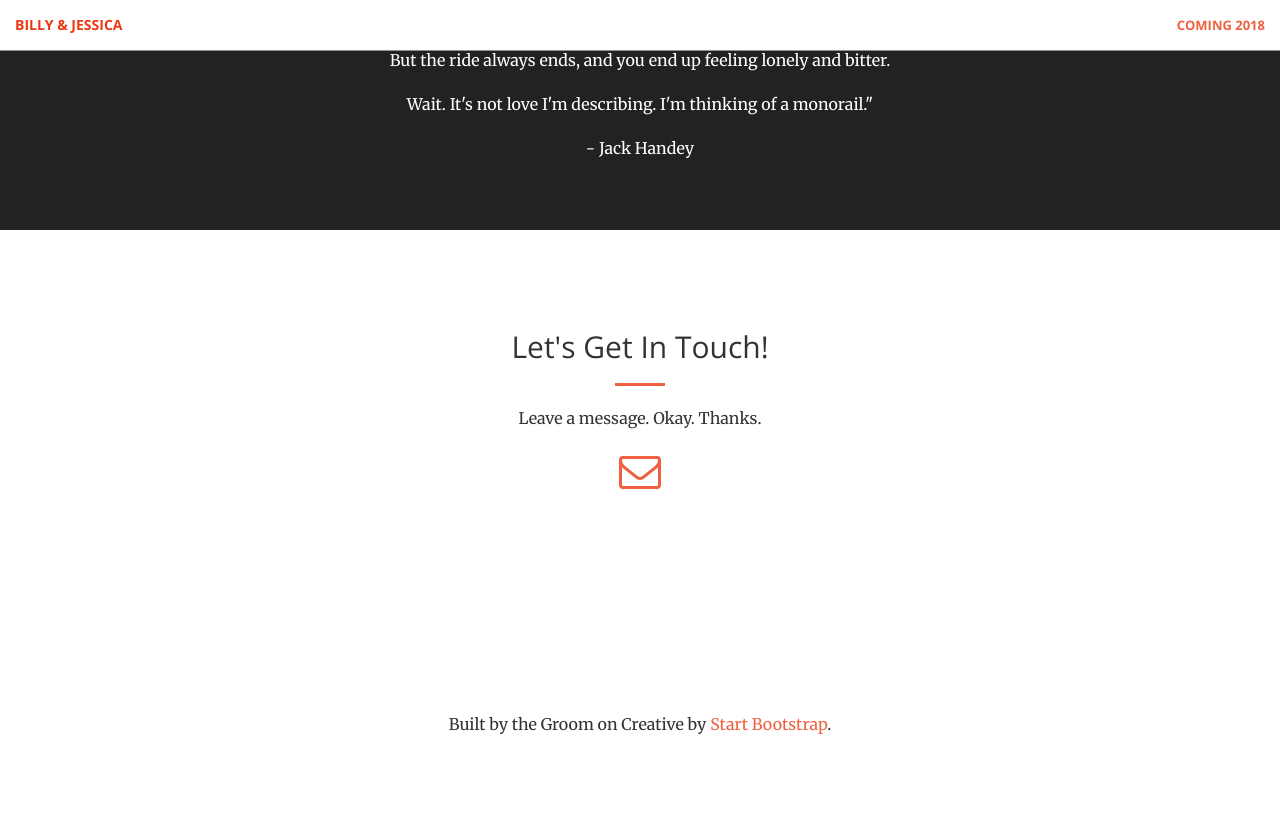
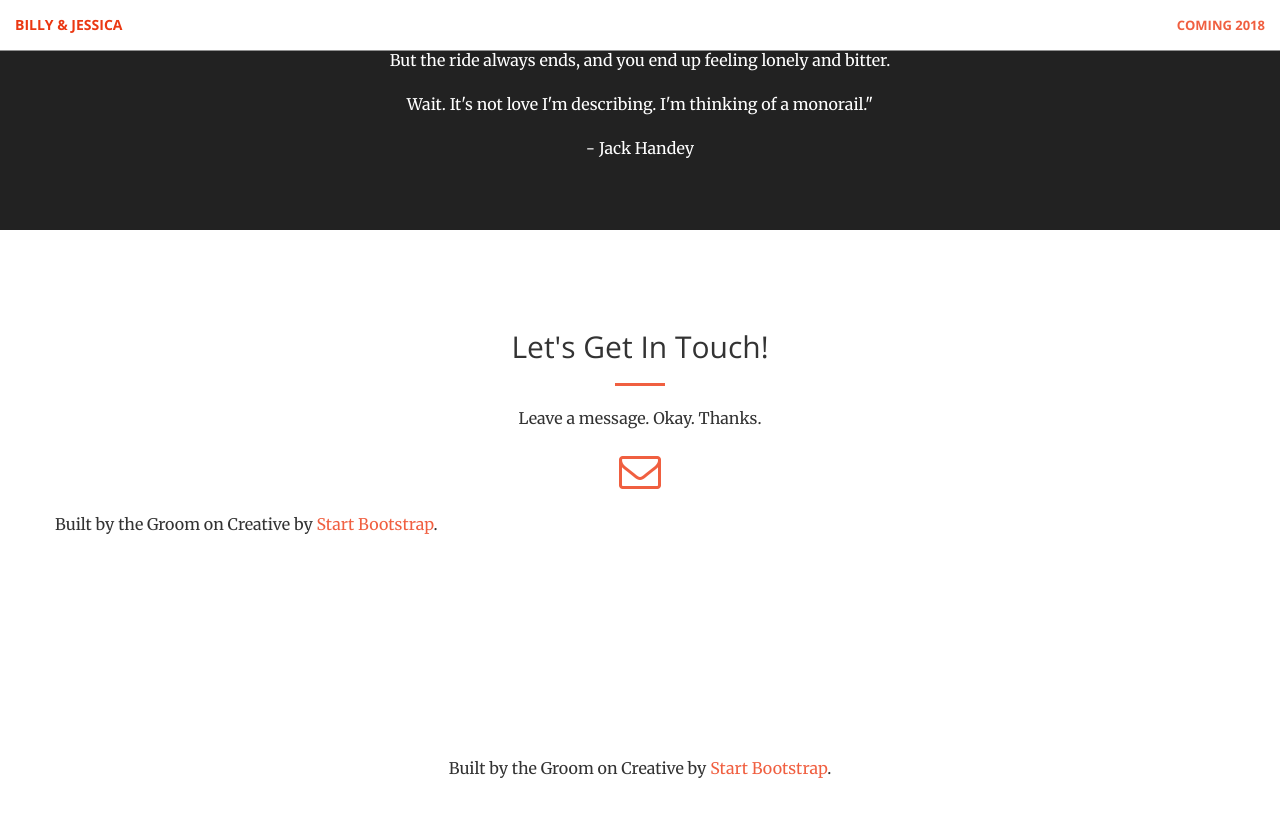
Before and after one commit to notbleh/wed-website, a Jekyll site: the page built from index.html, in a window 1280 px wide and 900 px high, scrolled down 946 px. Shown: the top 817 px of the window. Built offline with Jekyll 4.4.1, drawn with Linux system fonts in a browser that asks for light colours.

Commit message:
Update rsvp.html

```diff
--- a/_includes/rsvp.html
+++ b/_includes/rsvp.html
@@ -25,5 +25,8 @@
                 </a>
             </div> -->
         </div>
+        <div class="row">
+            <p> Built by the Groom on Creative by <a href="www.startbootstrap.com">Start Bootstrap</a>.</p>
+        </div>
     </div>
 </section>
```
Lines whose indentation alone changed are shown as unchanged.
